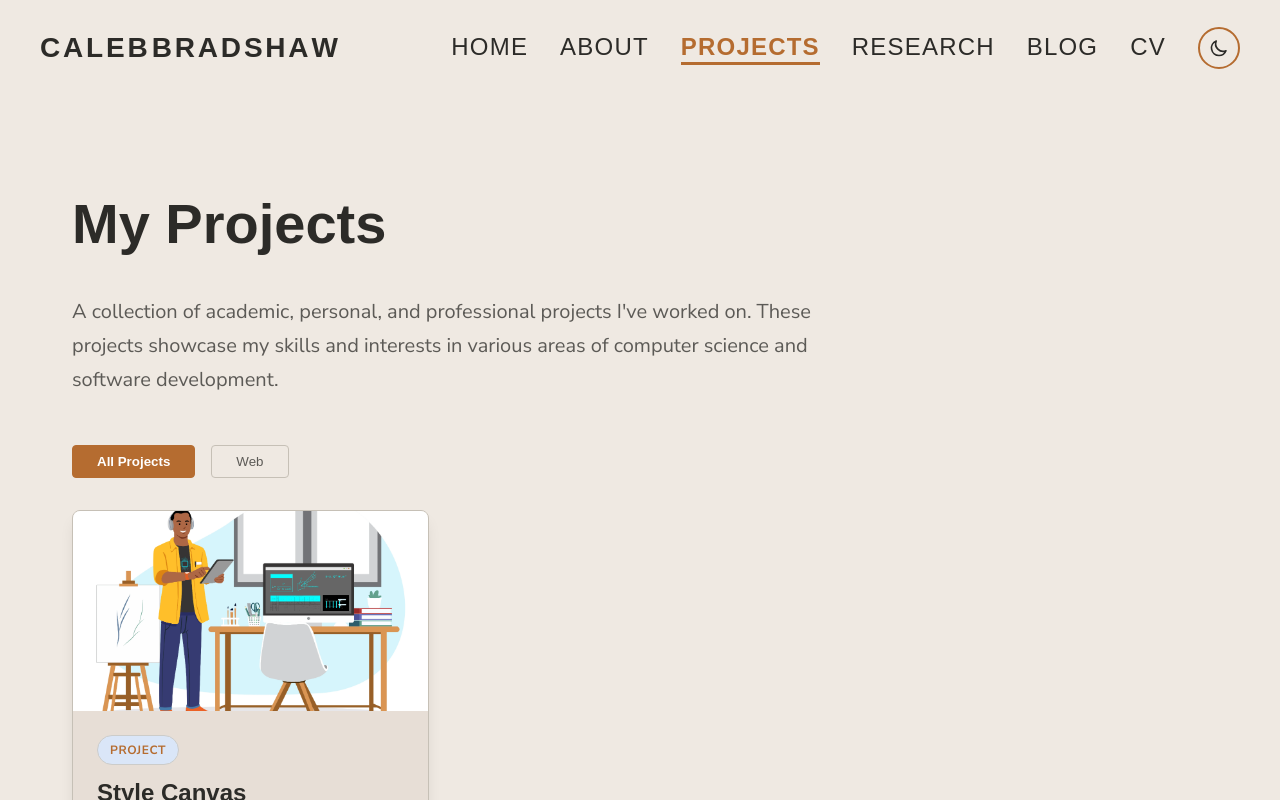
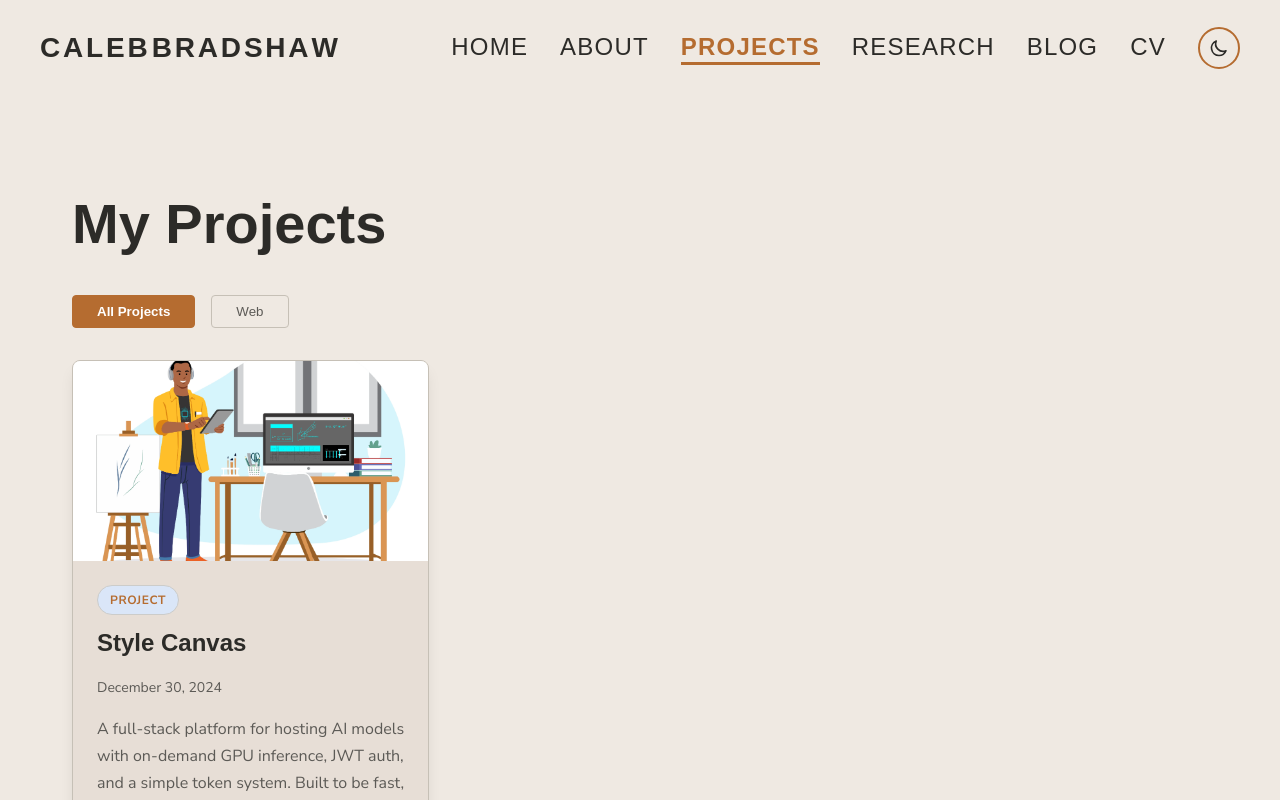
Before and after one commit to caljoseph/personal-site, a Next.js app: page /projects in a window 1280 px wide. Shown: the top 800 px of the page. Built offline with nearby package versions, Linux system fonts and the light colour scheme; a web font is replaced by a local one.

Commit message:
update blog content

```diff
--- a/pages/about.tsx
+++ b/pages/about.tsx
@@ -357,11 +357,11 @@ const AboutPage = () => {
             <TimelineSubtitle>IDeA Labs, BYU</TimelineSubtitle>
             <TimelineContent>
               <p>
-                Working on machine learning research in narrative modeling and
-                LLM-driven forecasting.
+                Working on machine learning research in applied embedding and
+                LLM interpretability.
               </p>
               <p>
-                Contributed to a accpeted ACL paper on fiction scene
+                Contributed to a pending ACL paper on fiction scene
                 segmentation using signal-processing-inspired neural models.
               </p>
             </TimelineContent>
--- a/pages/blog.tsx
+++ b/pages/blog.tsx
@@ -230,9 +230,9 @@ const BlogPage = ({ posts, featuredPost }: BlogPageProps) => {
     >
       <BlogContainer>
         <TypewriterHeading text="Blog " />
-        <Subtitle>
-          Thoughts on computer science, mathematics, and software development
-        </Subtitle>
+        {/*<Subtitle>*/}
+        {/*  Thoughts on computer science, mathematics, and software development*/}
+        {/*</Subtitle>*/}
 
         {featuredPost && (
           <FeaturedPost>
--- a/pages/cv.tsx
+++ b/pages/cv.tsx
@@ -235,9 +235,9 @@ const CVPage = () => {
       >
         <CVContainer>
           <TypewriterHeading text="Curriculum Vitae" />
-          <Subtitle>
-            A detailed overview of my academic and professional experience, skills, and achievements.
-          </Subtitle>
+          {/*<Subtitle>*/}
+          {/*  A detailed overview of my academic and professional experience, skills, and achievements.*/}
+          {/*</Subtitle>*/}
 
           <DownloadButton href="/Caleb_Bradshaw_CV.pdf" download target="_blank" rel="noopener noreferrer">
             <svg xmlns="http://www.w3.org/2000/svg" width="16" height="16" viewBox="0 0 24 24" fill="none" stroke="currentColor" strokeWidth="2" strokeLinecap="round" strokeLinejoin="round">
--- a/pages/projects.tsx
+++ b/pages/projects.tsx
@@ -94,11 +94,11 @@ const ProjectsPage = ({ projects }: ProjectsPageProps) => {
       >
         <ProjectsContainer>
           <TypewriterHeading text="My Projects " />
-          <Subtitle>
-            A collection of academic, personal, and professional projects I&apos;ve
-            worked on. These projects showcase my skills and interests in various
-            areas of computer science and software development.
-          </Subtitle>
+          {/*<Subtitle>*/}
+          {/*  A collection of academic, personal, and professional projects I&apos;ve*/}
+          {/*  worked on. These projects showcase my skills and interests in various*/}
+          {/*  areas of computer science and software development.*/}
+          {/*</Subtitle>*/}
 
           <FilterContainer>
             {categories.map(category => (
--- a/pages/research.tsx
+++ b/pages/research.tsx
@@ -289,9 +289,9 @@ const ResearchPage = ({ researchItems, featuredResearch }: ResearchPageProps) =>
     >
       <ResearchContainer>
         <TypewriterHeading text="Research " />
-        <Subtitle>
-          My research interests of the moment are NLP, ML Theory, and Predictive Modeling.
-        </Subtitle>
+        {/*<Subtitle>*/}
+        {/*  My research interests of the moment are NLP, ML Theory, and Predictive Modeling.*/}
+        {/*</Subtitle>*/}
 
         {featuredResearch && (
           <FeaturedResearchItem>
```
